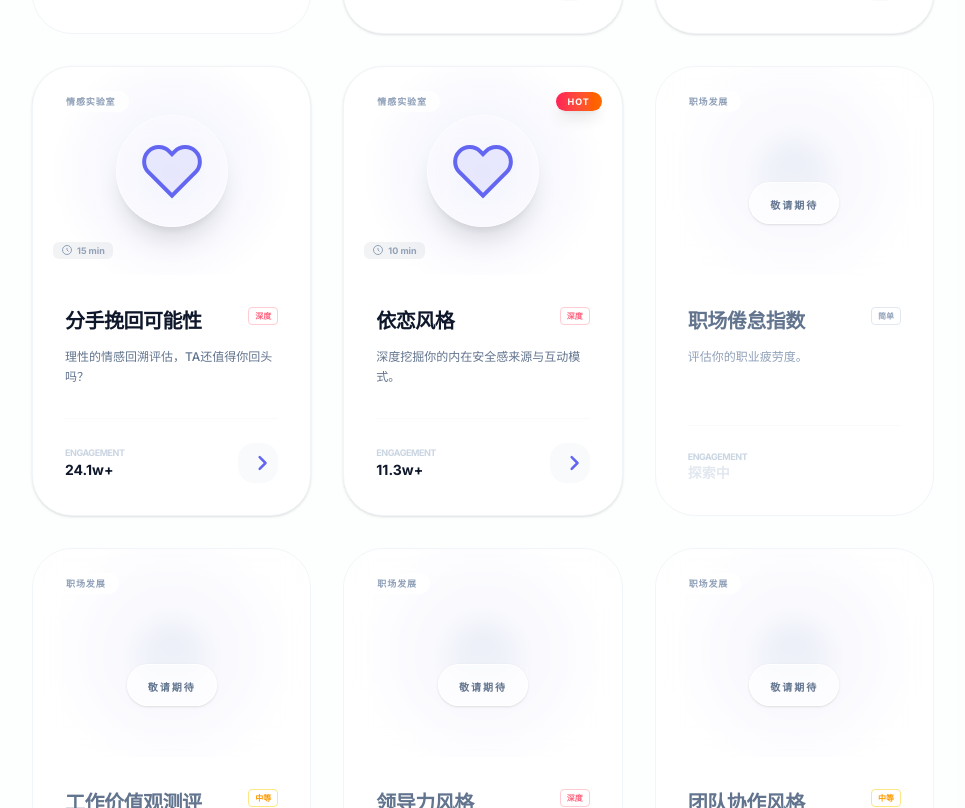
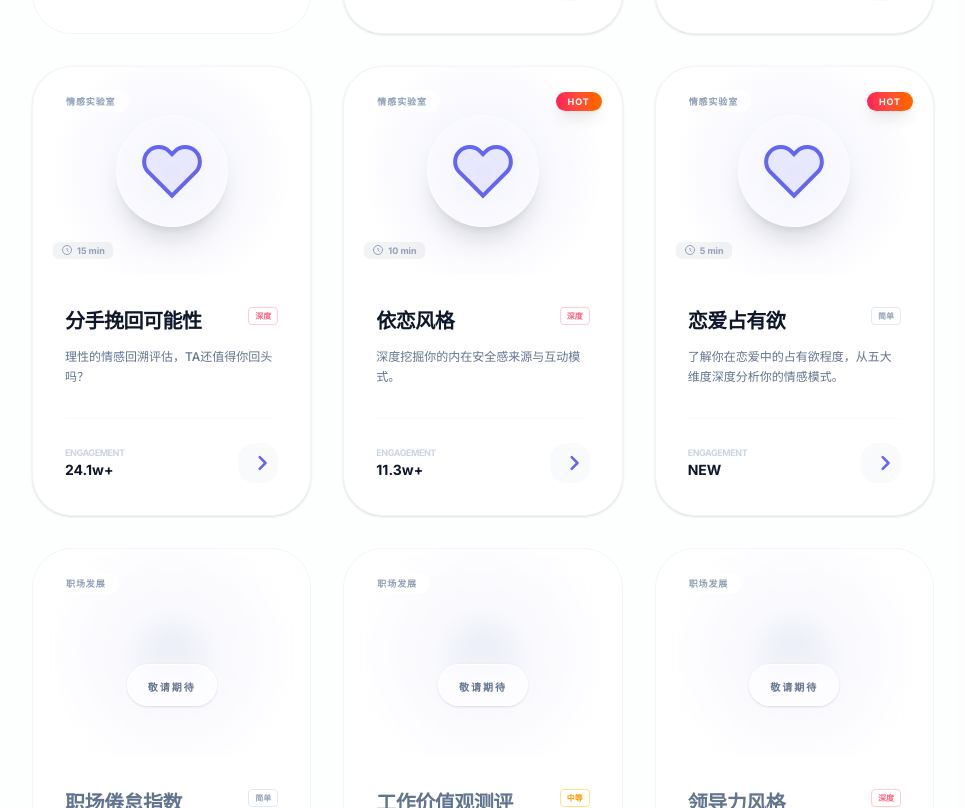
Before and after one commit to sherryzhang22106/betterme-space, a React (Vite) app: page /assessment-center in a window 1280 px wide. Shown: the part 1132-1940 px from the top of the page, without its empty margins (314-1279 px from the left). Built offline with nearby package versions, Linux system fonts and the light colour scheme.

Commit message:
feat: 添加恋爱占有欲测试到首页测评列表

```diff
--- a/src/constants.tsx
+++ b/src/constants.tsx
@@ -26,6 +26,7 @@ export const ASSESSMENTS: Assessment[] = [
   { id: 'love-concentration', title: '爱情浓度', description: '量化当下的爱意深度，看看你们正处于哪个阶段。', category: AssessmentCategory.LOVE, icon: <Icons.Love />, count: '4.2w+', timeEstimate: '5 min', difficulty: '简单' },
   { id: 'breakup-recovery', title: '分手挽回可能性', description: '理性的情感回溯评估，TA还值得你回头吗？', category: AssessmentCategory.LOVE, icon: <Icons.Love />, count: '24.1w+', timeEstimate: '15 min', difficulty: '深度' },
   { id: 'attachment-style', title: '依恋风格', description: '深度挖掘你的内在安全感来源与互动模式。', category: AssessmentCategory.LOVE, icon: <Icons.Love />, count: '11.3w+', timeEstimate: '10 min', difficulty: '深度', hot: true },
+  { id: 'love-possessiveness', title: '恋爱占有欲', description: '了解你在恋爱中的占有欲程度，从五大维度深度分析你的情感模式。', category: AssessmentCategory.LOVE, icon: <Icons.Love />, count: 'NEW', timeEstimate: '5 min', difficulty: '简单', hot: true },
 
   // 职场发展
   { id: 'burnout', title: '职场倦怠指数', description: '评估你的职业疲劳度。', category: AssessmentCategory.CAREER, icon: <Icons.Career />, isLocked: true, timeEstimate: '5 min', difficulty: '简单' },
```
